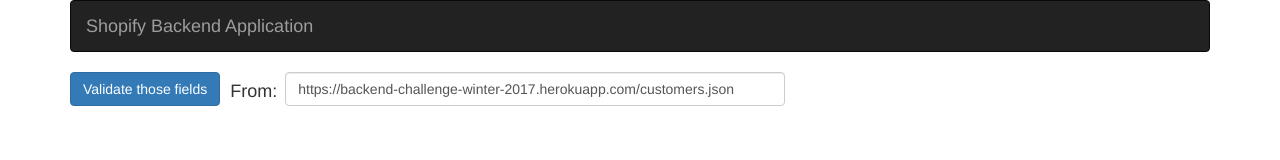
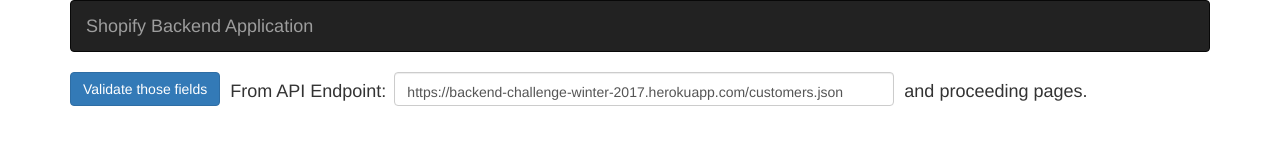
Before and after one commit to jraw96/shopify-backend-app, a website: page public/index.html in a window 1280 px wide. Drawn offline with Linux system fonts and the light colour scheme.

Commit message:
slight ui fix

```diff
--- a/public/index.html
+++ b/public/index.html
@@ -31,8 +31,9 @@
         <button type="button" class="btn btn-primary" ng-click="getConsumers()" style="float: left"> Validate those fields</button>
 
         <div class="form-group">
-                <h4 style="float: left; margin-left: 10px; margin-right: 8px">From: </h4>
-                <input type="text" ng-model="query" class="form-control" style="float: left; width: 500px; margin-bottom: -2px">
+                <h4 style="float: left; margin-left: 10px; margin-right: 8px">From API Endpoint: </h4>
+                <input type="text" ng-model="query" class="form-control" style="float: left; width: 500px; margin-bottom: -2px; padding-bottom: 0px">
+                <h4 style="float: left; margin-left: 10px;"> and proceeding pages. </h4>
         </div>
 
         <br><br>
```
